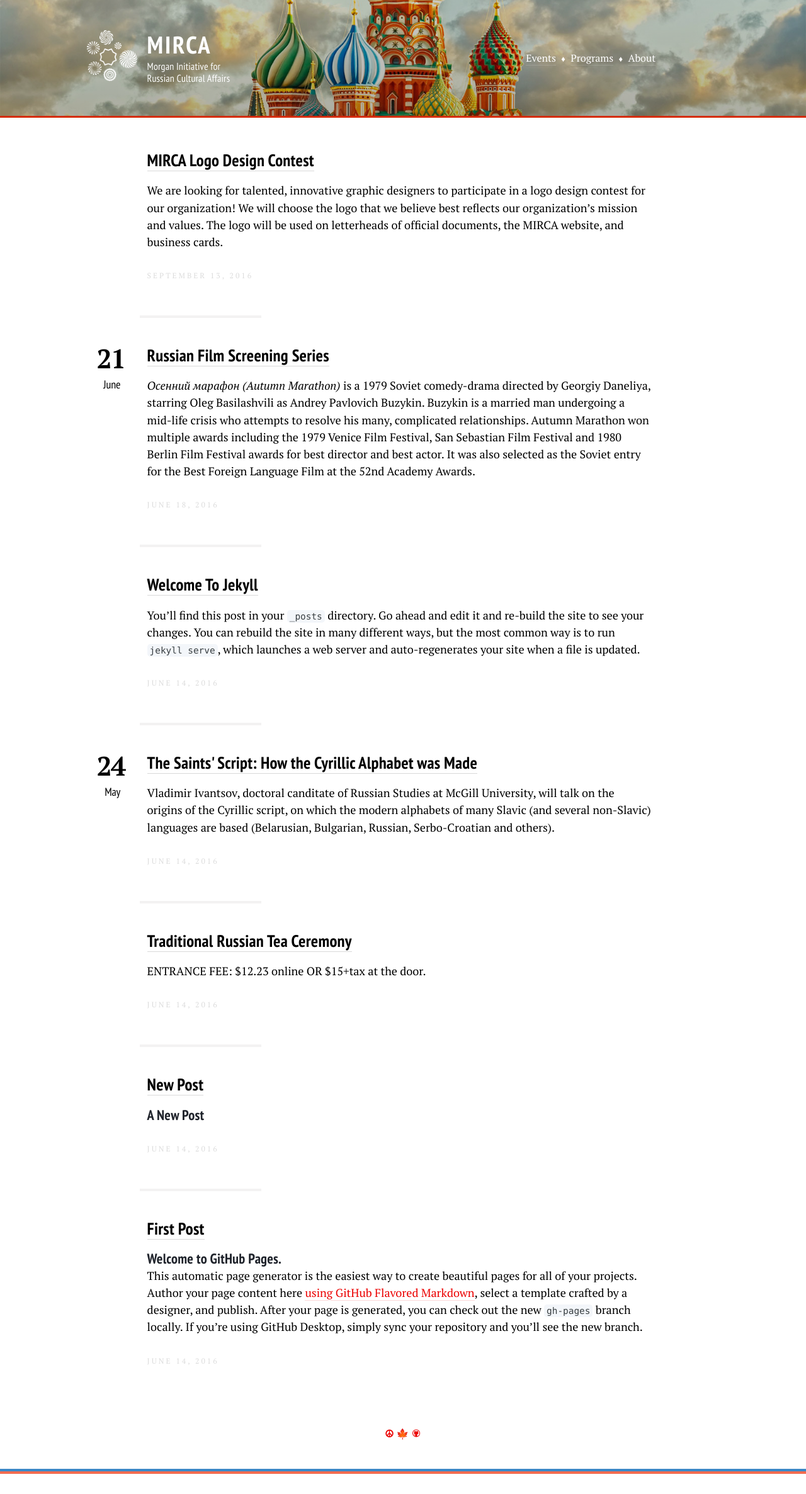
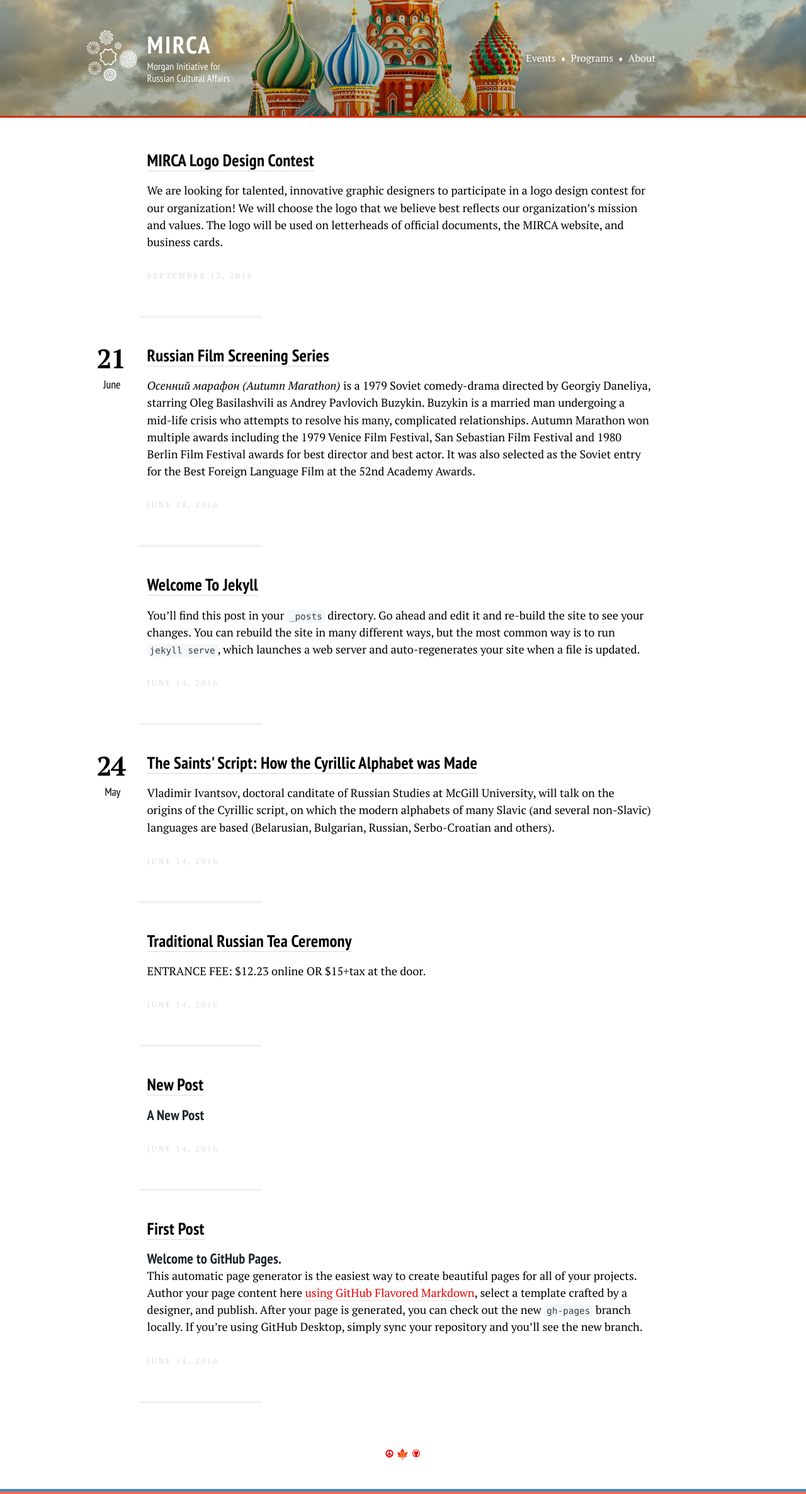
Before and after one commit to dy/mircamtl.github.io, a Jekyll site: the page built from index.html, in a window 1280 px wide. Shown: the whole page at 63% size. Built offline with Jekyll 4.4.1, drawn with Linux system fonts in a browser that asks for light colours; before the commit the page ends 2341 px from its top, so only the background shows below that.

Commit message:
Add proper paddings

```diff
--- a/css/index.css
+++ b/css/index.css
@@ -198,7 +198,7 @@
 .breadcrumbs {
 	font-family: 'PT Sans Narrow', sans-serif;
 	font-size: 1rem;
-	margin-top: 2rem;
+	margin-top: 1rem;
 	margin-left: -1.666rem;
 }
 .breadcrumb-sep {
@@ -323,6 +323,7 @@
 
 .page-content {
 	overflow: hidden;
+	padding: 2rem 0;
 }
 
 .post-content img,
@@ -643,6 +644,9 @@
 	padding: 3rem 0rem 3rem;
 	/*border-bottom: .1rem dotted rgba(0, 0, 0, .15);*/
 }
+.post-item:first-child {
+	padding-top: 1rem;
+}
 .post-item:after {
 	content: '';
 	position: absolute;
```
